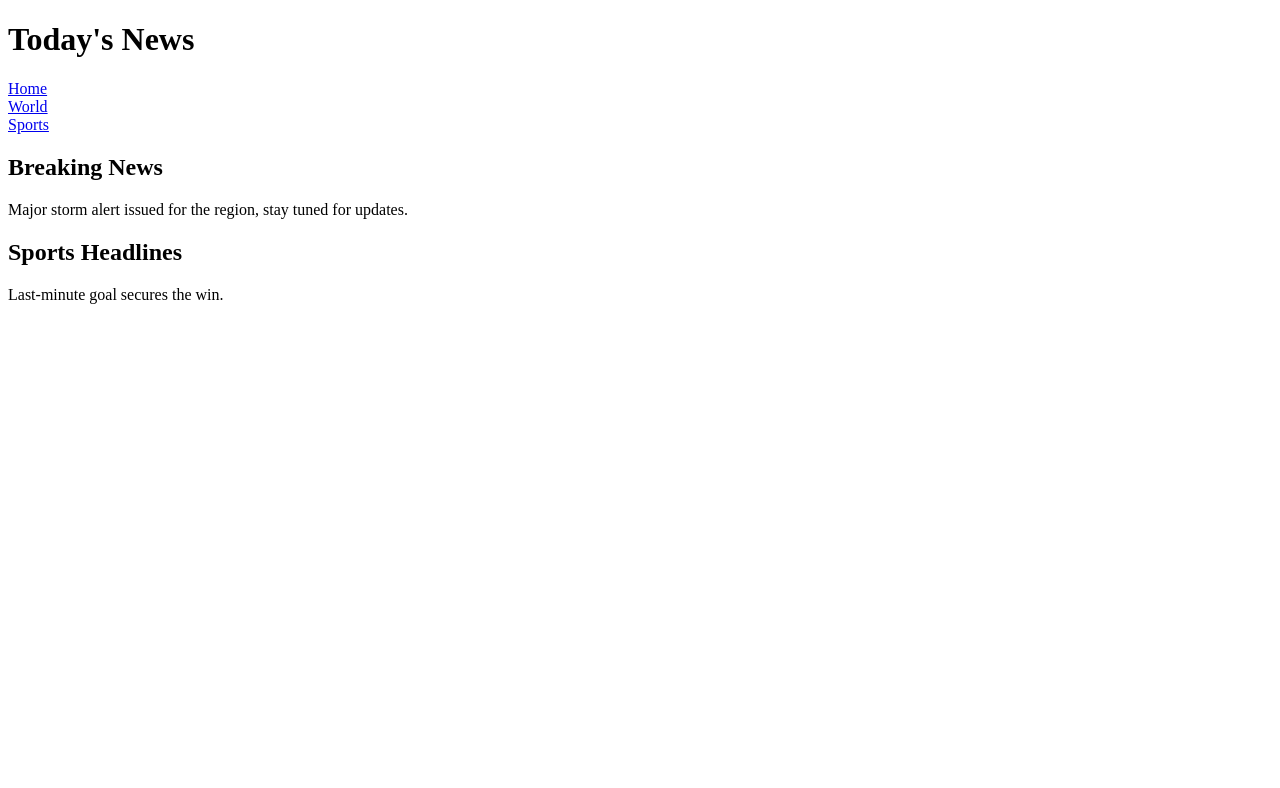
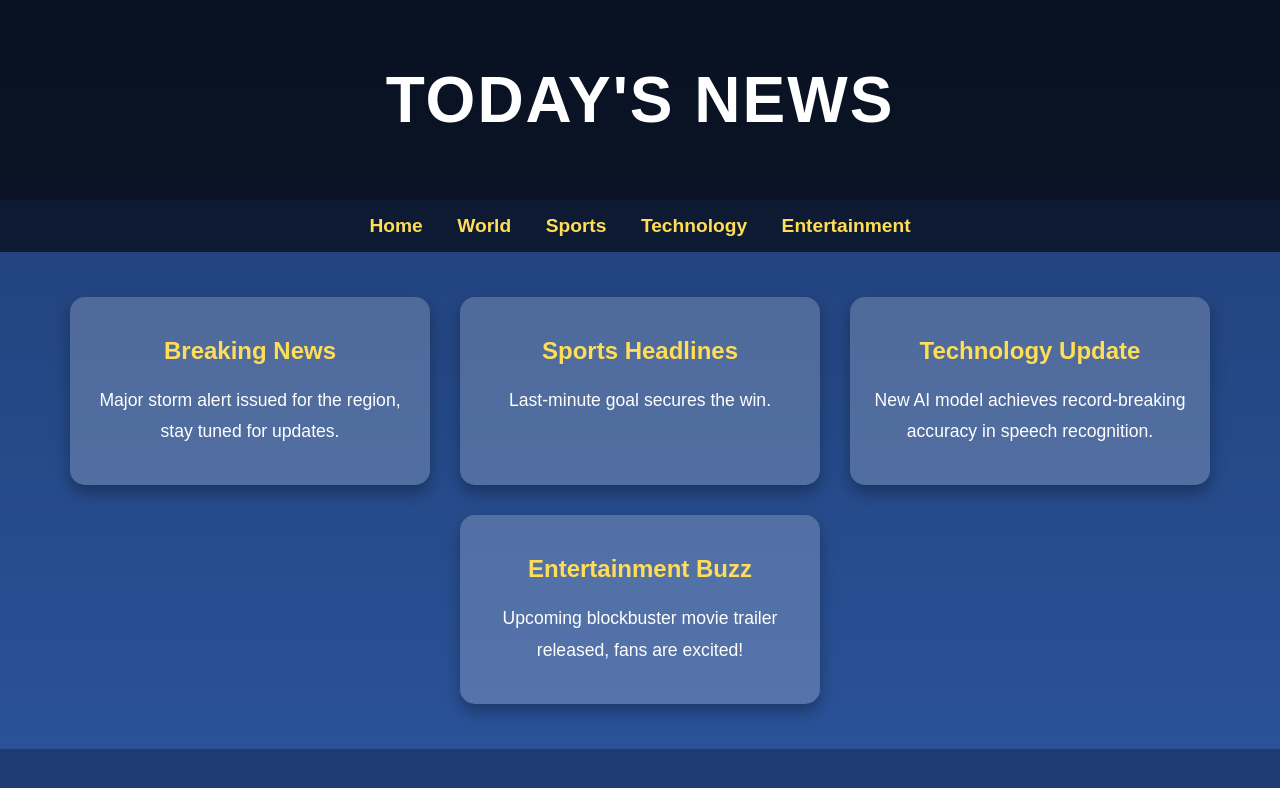
Before and after one commit to SamridhiShridhar/DLithe-Internship, a plain HTML site: page news.html in a window 1280 px wide. Drawn offline with Linux system fonts and the light colour scheme.

Commit message:
Update news.html

```diff
--- a/news.html
+++ b/news.html
@@ -3,7 +3,68 @@
 <head>
     <meta charset="UTF-8">
     <meta name="viewport" content="width=device-width, initial-scale=1.0">
-    <title>Simple News Page</title>
+    <title>Awesome News Page</title>
+    <style>
+        body {
+            font-family: 'Poppins', sans-serif;
+            margin: 0;
+            padding: 0;
+            background: linear-gradient(to bottom, #1e3c72, #2a5298);
+            color: white;
+        }
+        header {
+            background: rgba(0, 0, 0, 0.7);
+            padding: 20px;
+            text-align: center;
+            font-size: 2em;
+            font-weight: bold;
+            text-transform: uppercase;
+            letter-spacing: 2px;
+        }
+        nav {
+            background: rgba(0, 0, 0, 0.6);
+            padding: 15px;
+            text-align: center;
+        }
+        nav a {
+            color: #ffdd57;
+            margin: 15px;
+            text-decoration: none;
+            font-weight: bold;
+            font-size: 1.2em;
+            transition: color 0.3s, transform 0.3s;
+        }
+        nav a:hover {
+            color: #ffffff;
+            transform: scale(1.1);
+        }
+        section {
+            padding: 30px;
+            display: flex;
+            flex-wrap: wrap;
+            justify-content: center;
+        }
+        article {
+            background: rgba(255, 255, 255, 0.2);
+            padding: 20px;
+            margin: 15px;
+            border-radius: 15px;
+            box-shadow: 0 8px 16px rgba(0, 0, 0, 0.3);
+            width: 320px;
+            text-align: center;
+            transition: transform 0.3s;
+        }
+        article:hover {
+            transform: translateY(-10px);
+        }
+        h2 {
+            color: #ffdd57;
+        }
+        p {
+            font-size: 1.1em;
+            line-height: 1.8;
+        }
+    </style>
 </head>
 <body>
     <header>
@@ -11,9 +72,11 @@
     </header>
 
     <nav>
-        <a href="#">Home</a><br>
-        <a href="#">World</a><br>
-        <a href="#">Sports</a><br>
+        <a href="#">Home</a>
+        <a href="#">World</a>
+        <a href="#">Sports</a>
+        <a href="#">Technology</a>
+        <a href="#">Entertainment</a>
     </nav>
 
     <section>
@@ -27,9 +90,15 @@
             <p>Last-minute goal secures the win.</p>
         </article>
 
+        <article>
+            <h2>Technology Update</h2>
+            <p>New AI model achieves record-breaking accuracy in speech recognition.</p>
+        </article>
 
+        <article>
+            <h2>Entertainment Buzz</h2>
+            <p>Upcoming blockbuster movie trailer released, fans are excited!</p>
+        </article>
     </section>
-
-
 </body>
 </html>
```
